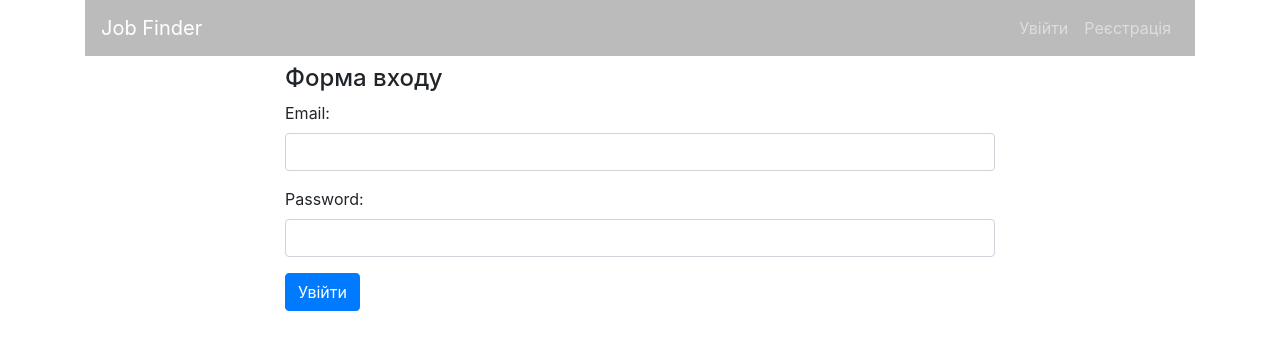
After one commit to ruslan-kornich/scraping_service, a Django app: page /accounts/login/ in a window 1280 px wide. The commit adds this page. Shown: the top 350 px of the page. Run offline with Django 3.2, Linux system fonts and the light colour scheme.

Commit message:
User account

```diff
--- /dev/null
+++ b/accounts/forms.py
@@ -0,0 +1,65 @@
+from django import forms
+from django.contrib.auth import get_user_model, authenticate
+from django.contrib.auth.hashers import check_password
+
+from scraping.models import City, Language
+
+User = get_user_model()
+
+
+class UserLoginForm(forms.Form):
+    email = forms.CharField(widget=forms.EmailInput(attrs={"class": "form-control"}))
+    password = forms.CharField(widget=forms.PasswordInput(attrs={"class": "form-control"}))
+
+    def clean(self, *args, **kwargs):
+        email = self.cleaned_data.get('email').strip()
+        password = self.cleaned_data.get('password').strip()
+
+        if email and password:
+            qs = User.objects.filter(email=email)
+            if not qs.exists():
+                raise forms.ValidationError("Такого користувача немає")
+            if not check_password(password, qs[0].password):
+                raise forms.ValidationError("Невірний пароль")
+            user = authenticate(email=email, password=password)
+            if not user:
+                raise forms.ValidationError("Цей обліковий запис вимкнено")
+        return super(UserLoginForm, self).clean(*args, **kwargs)
+
+
+class UserRegistrationForm(forms.ModelForm):
+    email = forms.EmailField(label='Введіть email',
+                             widget=forms.EmailInput(attrs={'class': 'form-control'}))
+    password = forms.CharField(label='Введіть пароль',
+                               widget=forms.PasswordInput(attrs={'class': 'form-control'}))
+    password2 = forms.CharField(label='Введіть пароль ще раз',
+                                widget=forms.PasswordInput(attrs={'class': 'form-control'}))
+
+    class Meta:
+        model = User
+        fields = ('email',)
+
+    def clean_password2(self):
+        data = self.cleaned_data
+        if data['password'] != data['password2']:
+            raise forms.ValidationError('Паролі не співпадають!')
+        return data['password2']
+
+
+class UserUpdateForm(forms.Form):
+    city = forms.ModelChoiceField(
+        queryset=City.objects.all(), to_field_name="slug", required=True,
+        widget=forms.Select(attrs={'class': 'form-control'}),
+        label='Місто'
+    )
+    language = forms.ModelChoiceField(
+        queryset=Language.objects.all(), to_field_name="slug", required=True,
+        widget=forms.Select(attrs={'class': 'form-control'}),
+        label='Спеціальність'
+    )
+    send_email = forms.BooleanField(required=False, widget=forms.CheckboxInput,
+                                    label='Отримувати розсилку?')
+
+    class Meta:
+        model = User
+        fields = ('city', 'language', 'send_email')
--- /dev/null
+++ b/accounts/templates/accounts/login.html
@@ -0,0 +1,19 @@
+{% extends "base.html" %}
+
+{% block title %} Login {% endblock %}
+
+{% block content %}
+
+    <div class="row ">
+        <div class="col-md-8 mx-auto">
+            <h4 class="my-2">Форма входу</h4>
+            <form method="POST" action="">{% csrf_token %}
+                <div class="form-group">
+                    {{ form.as_p }}
+                </div>
+                <button type="submit" class="btn btn-primary">Увійти</button>
+            </form>
+        </div>
+    </div>
+
+{% endblock %}
--- /dev/null
+++ b/accounts/urls.py
@@ -0,0 +1,10 @@
+from django.urls import path
+
+from accounts.views import login_view, logout_view, register_view, update_view
+
+urlpatterns = [
+    path('login/', login_view, name='login'),
+    path('logout/', logout_view, name='logout'),
+    path('register/', register_view, name='register'),
+    path('update/',  update_view, name='update'),
+]
--- a/accounts/views.py
+++ b/accounts/views.py
@@ -1,3 +1,48 @@
-from django.shortcuts import render
+from django.contrib import messages
+from django.contrib.auth import authenticate, login, logout
+from django.shortcuts import redirect, render
 
-# Create your views here.
+from accounts.forms import UserLoginForm
+from .forms import UserRegistrationForm, UserUpdateForm
+
+
+def login_view(request):
+    form = UserLoginForm(request.POST or None)
+    if form.is_valid():
+        data = form.cleaned_data
+        email = data.get("email")
+        password = data.get("password")
+        user = authenticate(request, email=email, password=password)
+        login(request, user)
+        return redirect('home')
+    return render(request, 'accounts/login.html', {'form': form})
+
+
+def logout_view(request):
+    logout(request)
+    return redirect('home')
+
+
+def register_view(request):
+    form = UserRegistrationForm(request.POST or None)
+    if form.is_valid():
+        new_user = form.save(commit=False)
+        new_user.set_password(form.cleaned_data['password'])
+        new_user.save()
+        messages.success(request, 'Користувачf додано до системи.')
+        return render(request, 'accounts/register_done.html',
+                      {'new_user': new_user})
+    return render(request, 'accounts/register.html', {'form': form})
+
+
+def update_view(request):
+    if request.user.is_authenticated:
+        user = request.user
+        if request.method == 'POST':
+            form = UserUpdateForm(request.POST)
+        else:
+            form = UserUpdateForm(initial={'city': user.city, 'language': user.language,
+                     'send_email': user.send_email})
+        return render(request, 'accounts/update.html', {'form': form})
+    else:
+        return redirect('accounts:login')
--- a/scraping/templates/base.html
+++ b/scraping/templates/base.html
@@ -13,30 +13,34 @@
 </head>
 <body>
 <div class="container">
-    <nav class="navbar navbar-expand-lg navbar-light bg-light" style="background-color: #e3f2fd;">
-        <a class="navbar-brand" href="{% url 'home' %}">Job Finder</a>
+    <nav class="navbar navbar-expand-lg navbar-dark " style="background-color: #bbbbbb;">
+        <a class="navbar-brand" href="{% url 'home' %}" id="brand">Job Finder</a>
         <button class="navbar-toggler" type="button" data-toggle="collapse" data-target="#navbarNav"
                 aria-controls="navbarNav" aria-expanded="false" aria-label="Toggle navigation">
             <span class="navbar-toggler-icon"></span>
         </button>
         <div class="collapse navbar-collapse" id="navbarNav">
-            <ul class="navbar-nav">
-                <li class="nav-item active">
-                    <a class="nav-link" href="#">Home <span class="sr-only">(current)</span></a>
+            <ul class="navbar-nav ml-auto">
+
+                {% if user.is_authenticated %}
+                    <li class="nav-item">
+                        <a class="nav-link" href="{% url 'accounts:logout' %} ">Вийти</a>
                     </li>
-                <li class="nav-item">
-                    <a class="nav-link" href="#">Features</a>
+                    <li class="nav-item {% if request.path == update_url %} active {% endif %} ">
+                        <a class="nav-link" href="{% url 'accounts:update' %}">Налаштування</a>
                     </li>
-                <li class="nav-item">
-                    <a class="nav-link" href="#">Pricing</a>
+                {% else %}
+                    <li class="nav-item {% if request.path == login_url %} active {% endif %}">
+                        <a class="nav-link" href="{% url 'accounts:login' %}">Увійти</a>
                     </li>
-                <li class="nav-item">
-                    <a class="nav-link disabled" href="#" tabindex="-1" aria-disabled="true">Disabled</a>
+                    <li class="nav-item {% if request.path == register_url %} active {% endif %}">
+                        <a class="nav-link" href="{% url 'accounts:register' %}">Реєстрація</a>
                     </li>
+                {% endif %}
+
             </ul>
         </div>
     </nav>
-</div>
     <div class="container">
         {% block content %}{% endblock %}
     </div>
--- a/scraping_service/urls.py
+++ b/scraping_service/urls.py
@@ -1,26 +1,12 @@
-"""scraping_service URL Configuration
-
-The `urlpatterns` list routes URLs to views. For more information please see:
-    https://docs.djangoproject.com/en/3.0/topics/http/urls/
-Examples:
-Function views
-    1. Add an import:  from my_app import views
-    2. Add a URL to urlpatterns:  path('', views.home, name='home')
-Class-based views
-    1. Add an import:  from other_app.views import Home
-    2. Add a URL to urlpatterns:  path('', Home.as_view(), name='home')
-Including another URLconf
-    1. Import the include() function: from django.urls import include, path
-    2. Add a URL to urlpatterns:  path('blog/', include('blog.urls'))
-"""
 from django.contrib import admin
-from django.urls import path
+from django.urls import path, include
 
 from scraping.views import home, list_view
 
 urlpatterns = [
     path('admin/', admin.site.urls),
     path('list', list_view, name='list'),
+    path('accounts/', include(('accounts.urls', 'accounts'))),
     path('', home, name='home'),
 
 ]
```
Also changed, not shown: accounts/templates/accounts/register.html (added, +19 -0 lines), accounts/templates/accounts/register_done.html (added, +17 -0 lines), accounts/templates/accounts/update.html (added, +21 -0 lines). Lines whose indentation alone changed are shown as unchanged.
